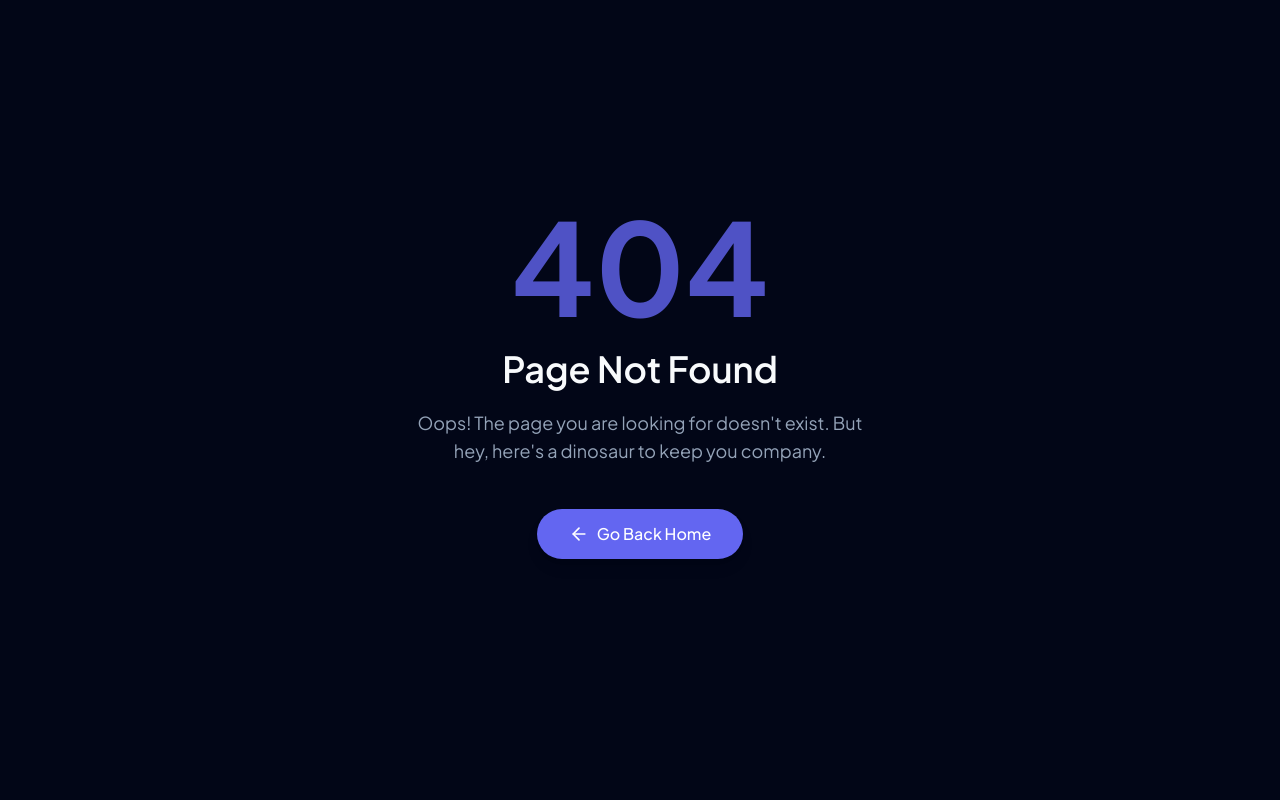
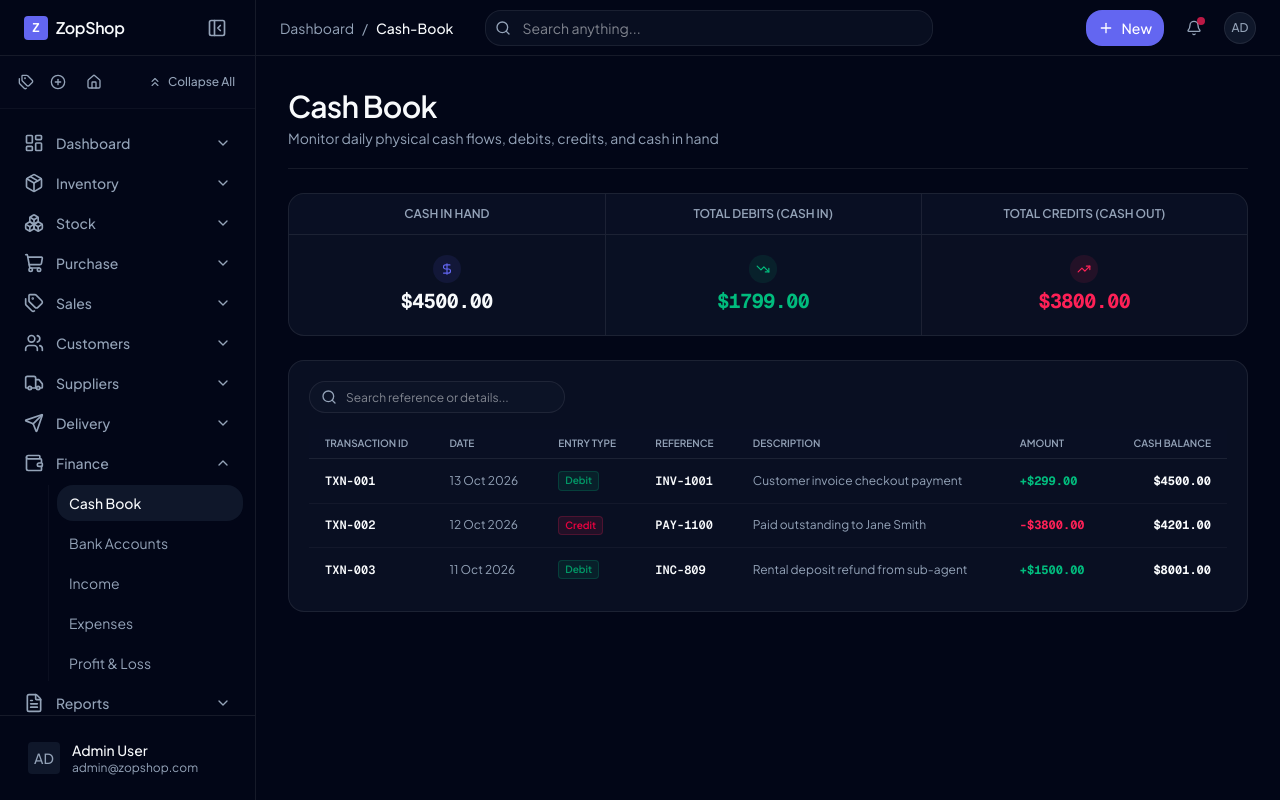
Before and after one commit to rashedulraha/zopshop-saas, a Next.js app: page /dashboard/finance/cash-book in a window 1280 px wide. Before the commit this address had no page. Built offline with nearby package versions, Linux system fonts and the light colour scheme.

Commit message:
feat(finance): add Cash Book daily ledger with debit/credit entries and running balance column

```diff
--- /dev/null
+++ b/src/app/(dashboard)/dashboard/finance/cash-book/page.tsx
@@ -0,0 +1,152 @@
+"use client";
+
+import { useState, useMemo } from "react";
+import { Search, DollarSign, CheckCircle, TrendingDown, TrendingUp, HelpCircle, Receipt } from "lucide-react";
+import { cn } from "@/lib/utils";
+
+interface CashRecord {
+  id: string;
+  date: string;
+  type: "Debit" | "Credit"; // Debit: income received, Credit: cash spent
+  reference: string;
+  description: string;
+  amount: number;
+  balance: number;
+}
+
+const initialCashBook: CashRecord[] = [
+  { id: "TXN-001", date: "13 Oct 2026", type: "Debit", reference: "INV-1001", description: "Customer invoice checkout payment", amount: 299, balance: 4500 },
+  { id: "TXN-002", date: "12 Oct 2026", type: "Credit", reference: "PAY-1100", description: "Paid outstanding to Jane Smith", amount: 3800, balance: 4201 },
+  { id: "TXN-003", date: "11 Oct 2026", type: "Debit", reference: "INC-809", description: "Rental deposit refund from sub-agent", amount: 1500, balance: 8001 }
+];
+
+export default function CashBookPage() {
+  const [records] = useState<CashRecord[]>(initialCashBook);
+  const [searchQuery, setSearchQuery] = useState("");
+
+  const stats = useMemo(() => {
+    const totalDebit = records.filter((r) => r.type === "Debit").reduce((sum, curr) => sum + curr.amount, 0);
+    const totalCredit = records.filter((r) => r.type === "Credit").reduce((sum, curr) => sum + curr.amount, 0);
+    const currentCash = records.length > 0 ? records[0].balance : 0;
+
+    return { totalDebit, totalCredit, currentCash };
+  }, [records]);
+
+  const filteredRecords = useMemo(() => {
+    return records.filter(
+      (r) =>
+        r.reference.toLowerCase().includes(searchQuery.toLowerCase()) ||
+        r.description.toLowerCase().includes(searchQuery.toLowerCase())
+    );
+  }, [records, searchQuery]);
+
+  return (
+    <div className="flex flex-col gap-6 pb-12">
+      <div className="flex flex-col sm:flex-row sm:items-center justify-between gap-4 border-b border-border pb-5">
+        <div>
+          <h1 className="text-3xl font-semibold text-foreground tracking-tight">Cash Book</h1>
+          <p className="text-muted-foreground mt-1 text-sm">Monitor daily physical cash flows, debits, credits, and cash in hand</p>
+        </div>
+      </div>
+
+      {/* KPI Stats Table Card (Unified Single Card) */}
+      <div className="border border-border bg-card rounded-md overflow-hidden">
+        <div className="overflow-x-auto custom-scrollbar">
+          <table className="w-full text-sm text-left table-fixed min-w-[650px] md:min-w-0">
+            <thead className="text-xs text-muted-foreground uppercase bg-muted/10 border-b border-border">
+              <tr className="divide-x divide-border">
+                <th className="px-5 py-3 font-semibold text-center w-[33%]">Cash in Hand</th>
+                <th className="px-5 py-3 font-semibold text-center w-[33%]">Total Debits (Cash In)</th>
+                <th className="px-5 py-3 font-semibold text-center w-[34%]">Total Credits (Cash Out)</th>
+              </tr>
+            </thead>
+            <tbody>
+              <tr className="divide-x divide-border">
+                <td className="px-5 py-5 text-center hover:bg-muted/10 transition-colors">
+                  <div className="inline-flex w-7 h-7 rounded-full bg-primary/10 items-center justify-center text-primary mb-1">
+                    <DollarSign className="w-3.5 h-3.5" />
+                  </div>
+                  <span className="text-xl font-bold text-foreground block tracking-tight font-mono">
+                    ${stats.currentCash.toFixed(2)}
+                  </span>
+                </td>
+                <td className="px-5 py-5 text-center hover:bg-muted/10 transition-colors bg-emerald-500/[0.005]">
+                  <div className="inline-flex w-7 h-7 rounded-full bg-emerald-500/10 items-center justify-center text-emerald-500 mb-1">
+                    <TrendingDown className="w-3.5 h-3.5" />
+                  </div>
+                  <span className="text-xl font-bold text-emerald-500 block tracking-tight font-mono">
+                    ${stats.totalDebit.toFixed(2)}
+                  </span>
+                </td>
+                <td className="px-5 py-5 text-center hover:bg-muted/10 transition-colors bg-rose-500/[0.005]">
+                  <div className="inline-flex w-7 h-7 rounded-full bg-rose-500/10 items-center justify-center text-rose-500 mb-1">
+                    <TrendingUp className="w-3.5 h-3.5" />
+                  </div>
+                  <span className="text-xl font-bold text-rose-500 block tracking-tight font-mono">
+                    ${stats.totalCredit.toFixed(2)}
+                  </span>
+                </td>
+              </tr>
+            </tbody>
+          </table>
+        </div>
+      </div>
+
+      <div className="border border-border bg-card rounded-md p-5 flex flex-col gap-4">
+        <div className="flex flex-col sm:flex-row sm:items-center justify-between gap-4">
+          <div className="relative w-full sm:w-64">
+            <Search className="absolute left-3 top-1/2 -translate-y-1/2 w-4 h-4 text-muted-foreground" />
+            <input
+              type="text"
+              placeholder="Search reference or details..."
+              value={searchQuery}
+              onChange={(e) => setSearchQuery(e.target.value)}
+              className="w-full h-8 pl-9 pr-4 rounded-md border border-border bg-card text-xs focus:outline-none"
+            />
+          </div>
+        </div>
+
+        <div className="overflow-x-auto custom-scrollbar">
+          <table className="w-full text-xs text-left">
+            <thead className="text-[10px] text-muted-foreground uppercase bg-muted/10 border-b border-border">
+              <tr>
+                <th className="px-4 py-2 font-semibold">Transaction ID</th>
+                <th className="px-4 py-2 font-semibold">Date</th>
+                <th className="px-4 py-2 font-semibold">Entry Type</th>
+                <th className="px-4 py-2 font-semibold">Reference</th>
+                <th className="px-4 py-2 font-semibold">Description</th>
+                <th className="px-4 py-2 font-semibold">Amount</th>
+                <th className="px-4 py-2 font-semibold text-right">Cash Balance</th>
+              </tr>
+            </thead>
+            <tbody className="divide-y divide-border/50">
+              {filteredRecords.map((r) => (
+                <tr key={r.id} className="hover:bg-muted/20 transition-colors">
+                  <td className="px-4 py-3 font-semibold text-foreground font-mono">{r.id}</td>
+                  <td className="px-4 py-3 text-muted-foreground">{r.date}</td>
+                  <td className="px-4 py-3">
+                    <span className={cn(
+                      "inline-flex px-1.5 py-0.5 text-[10px] font-semibold border rounded",
+                      r.type === "Debit" ? "bg-emerald-500/10 text-emerald-600 border-emerald-500/20" : "bg-rose-500/10 text-rose-600 border-rose-500/20"
+                    )}>
+                      {r.type}
+                    </span>
+                  </td>
+                  <td className="px-4 py-3 font-semibold text-foreground font-mono">{r.reference}</td>
+                  <td className="px-4 py-3 text-muted-foreground">{r.description}</td>
+                  <td className={cn(
+                    "px-4 py-3 font-bold font-mono",
+                    r.type === "Debit" ? "text-emerald-500" : "text-rose-500"
+                  )}>
+                    {r.type === "Debit" ? "+" : "-"}${r.amount.toFixed(2)}
+                  </td>
+                  <td className="px-4 py-3 font-bold text-foreground font-mono text-right">${r.balance.toFixed(2)}</td>
+                </tr>
+              ))}
+            </tbody>
+          </table>
+        </div>
+      </div>
+    </div>
+  );
+}
```
